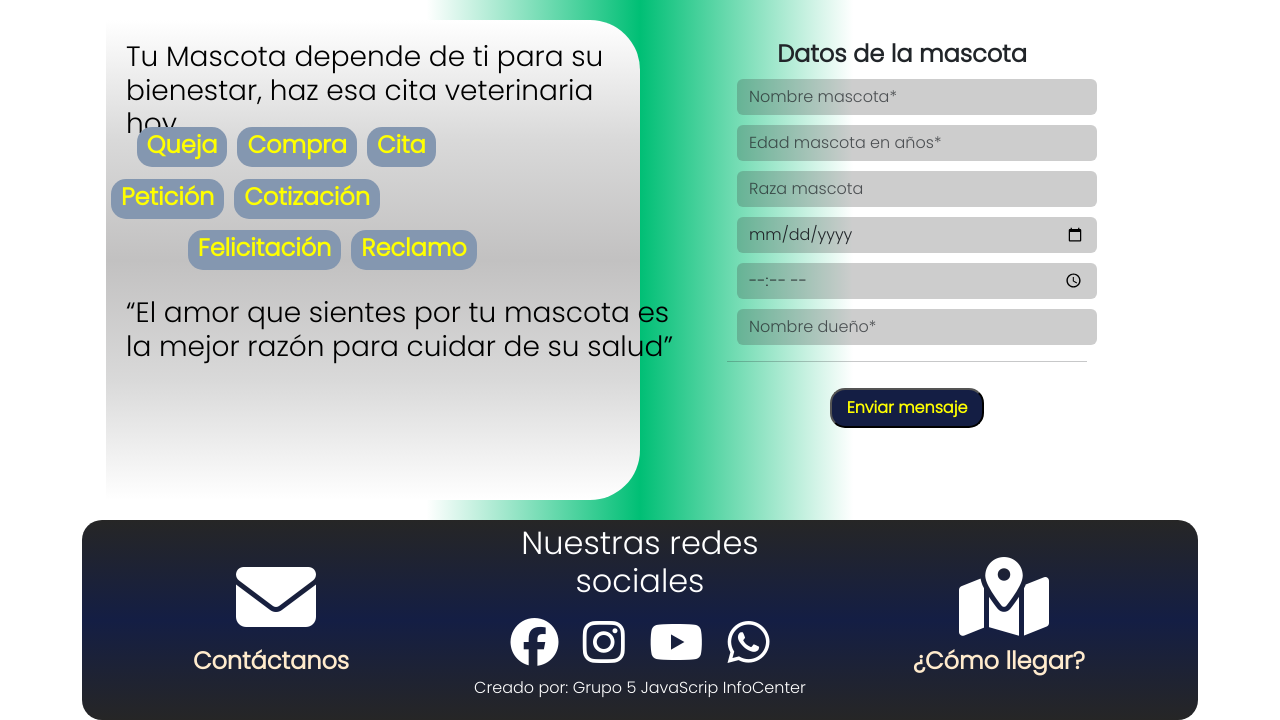
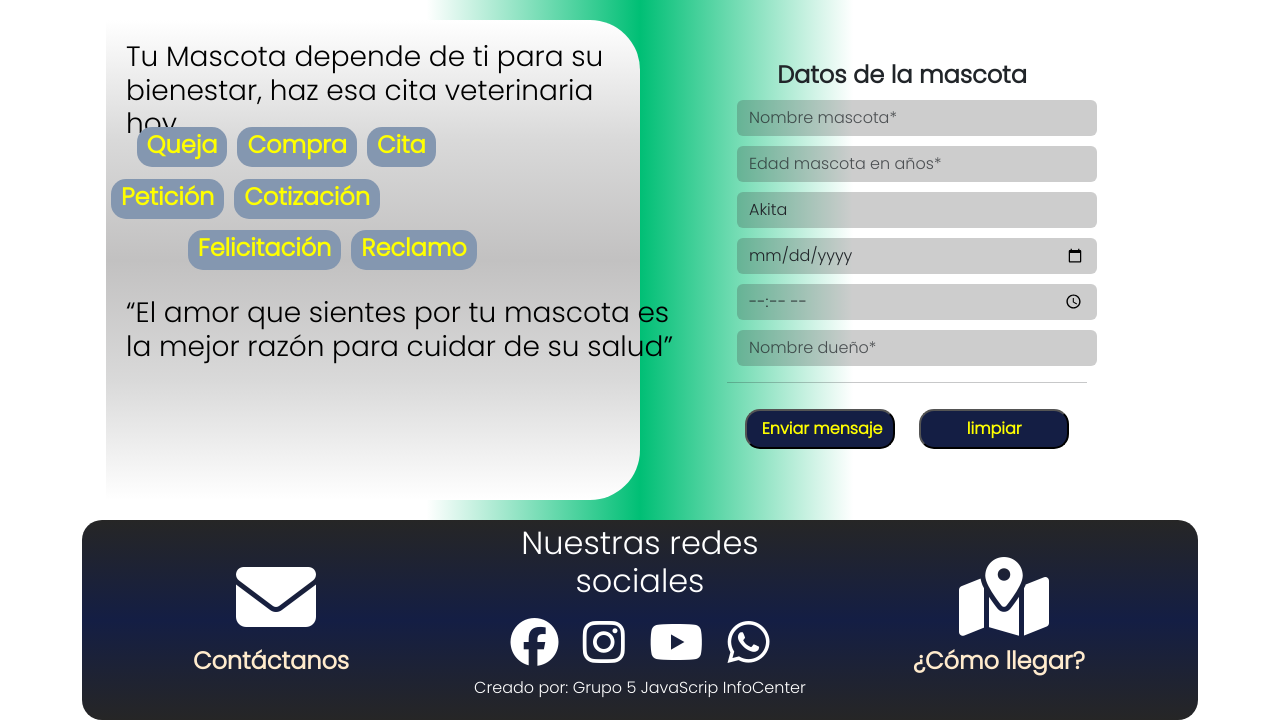
Before and after one commit to fedegomez78/manchitas, a PHP site: page /formulario.html in a window 1280 px wide; the page is wider, and only the part inside the window is pictured. Shown: the part 200-920 px from the top of that part. Run offline with PHP 8.4, Linux system fonts and the light colour scheme; some libraries are stand-ins or nearby versions.

Commit message:
boton reset

```diff
--- a/assets/css/formulario.css
+++ b/assets/css/formulario.css
@@ -71,7 +71,10 @@
 }
 
 #ladoder{
-    margin: 10px;
+    text-align: center;
+    align-self: center;
+    margin-left: auto;
+    margin-right: auto;
 }
 
 .grupo1{
@@ -142,16 +145,15 @@
     border: none;
 }
 
-#ladoder{
-    margin-left: auto;
-    margin-right: auto;
-}
-
 form{
-    text-align: center;
     margin: 10px;
 }
 input{
+    width: 500px;
+    margin: 10px;
+}
+
+select{
     width: 500px;
     margin: 10px;
 }
@@ -160,12 +162,23 @@
     padding-left: 15px;
     padding-right: 15px;
     font-weight: bold;
-    width: auto;
+    width: 150px;
     color: yellow;
     height: 40px;
     background-color:#141e44;
     border-radius: 15px;
 
+}
+
+#breset{
+    padding-left: 15px;
+    padding-right: 15px;
+    font-weight: bold;
+    width: 150px;
+    color: yellow;
+    height: 40px;
+    background-color:#141e44;
+    border-radius: 15px;
 }
 
 
--- a/formulario.html
+++ b/formulario.html
@@ -54,12 +54,18 @@
                     <h4>Datos de la mascota</h4>
                     <input type="text" class="form-control" name="nombre" id="idnom" required="required" placeholder="Nombre mascota*">
                     <input type="number" class="form-control" name="number" id="idemail" required="required" placeholder="Edad mascota en años*" >
-                    <input type="text" class="form-control" name="asunto" id="idasunto" placeholder="Raza mascota">
+                    <select name="opciones" class="form-control" id="razas">
+                        <option value="opciones">Akita</option>
+                        <option value="opciones">Pastor alemán</option>
+                        <option value="opciones">labrador</option>
+                    </select>
                     <input type="date" class="form-control" name="fecha" id="idfecha" required="required" placeholder="Fecha*">
                     <input type="time" class="form-control" name="hora" id="idhora" required="required" placeholder="Hora*">
                     <input type="text" class="form-control" name="nombred" id="idnomd" required="required" placeholder="Nombre dueño*">
                     <hr>
-                    <input type="submit" id="button"  onclick='onSubmit()' value="Enviar mensaje">
+
+                    <input type="submit" id="button" onclick='onSubmit()' value="Enviar mensaje">
+                    <input type="reset" id="breset" onclick='onSubmit()' value="limpiar">
                 </form>
             </div>
         </section>
--- a/index.html
+++ b/index.html
@@ -135,7 +135,7 @@
                 <a href="https://www.instagram.com" target="_blank"><i class="fa-brands fa-instagram fa-3x" style="color: #ffffff;"></i></a>
                 <a href="https://www.youtube.com" target="_blank"><i class="fa-brands fa-youtube fa-3x" style="color: #ffffff;"></i></a>
                 <a href="https://wa.me/573202592320" target="_blank"><i class="fa-brands fa-whatsapp fa-3x" style="color: #ffffff;"></i></a>
-                <p>Creado por: Grupo 5 JavaScrip InfoCenter</p>
+                <p>&copy;Creado por: Grupo 5 JavaScript InfoCenter 2023</p>
             </div>
             <div class="boxmapa">
                 <a href="https://maps.app.goo.gl/C7EW2qKK2CkTWKnCA" target="_blank"><i class="fa-solid fa-map-location-dot fa-5x"  style="color: #ffffff;"></i></a>
```
